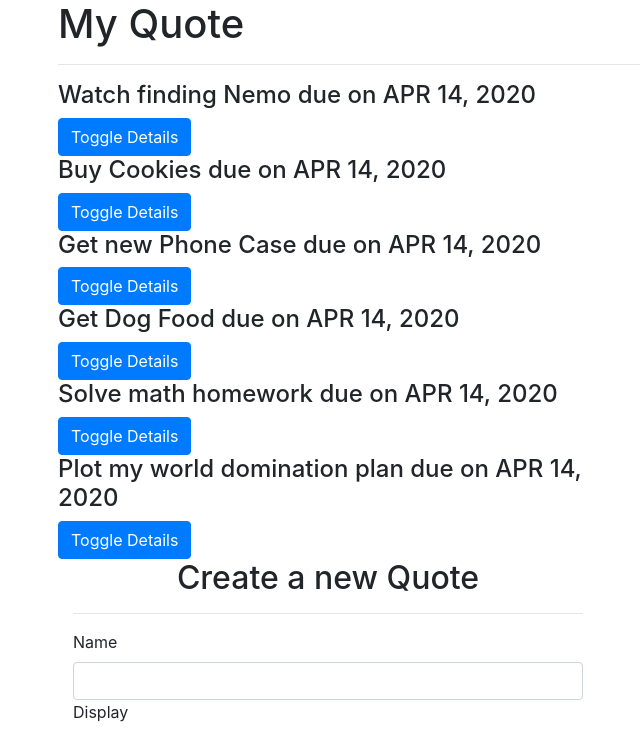
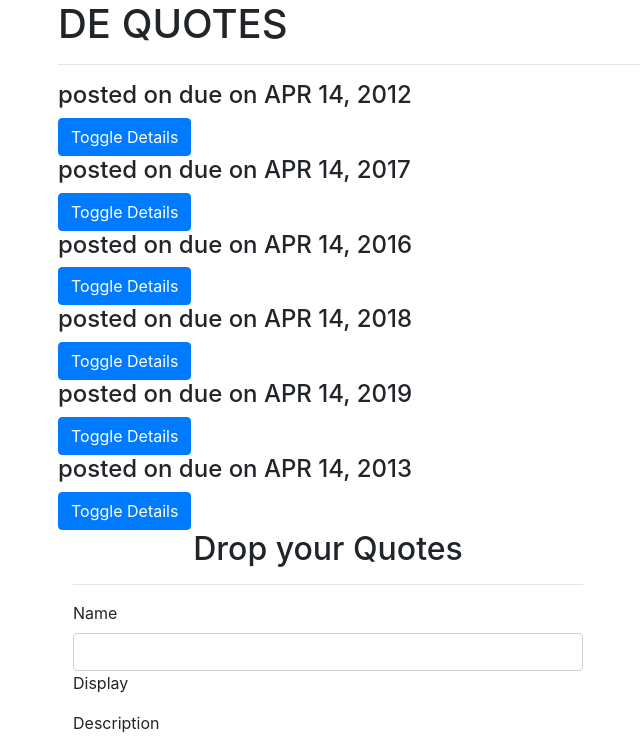
Before and after one commit to najma-amin/quote, an Angular app: page / in a window 1280 px wide. Shown: the top 741 px of the page, without its empty margins (27-667 px from the left). Built offline with nearby package versions, Linux system fonts and the light colour scheme.

Commit message:
content edited

```diff
--- a/src/app/quote-form/quote-form.component.html
+++ b/src/app/quote-form/quote-form.component.html
@@ -1,5 +1,5 @@
 <div class="container-fluid">
-    <h2 class="text-center">Create a new Quote</h2>
+    <h2 class="text-center">Drop your Quotes</h2>
     <hr>
 
     <form (ngSubmit)='submitQuote()' #quoteForm='ngForm'>
--- a/src/app/quote/quote.component.html
+++ b/src/app/quote/quote.component.html
@@ -1,5 +1,5 @@
 <div class="container">
-    <h1>My Quote</h1>
+    <h1>DE QUOTES</h1>
     <hr>
 
     <div class="row">
--- a/src/app/quote/quote.component.ts
+++ b/src/app/quote/quote.component.ts
@@ -9,12 +9,12 @@ import {Quote } from '../quote';
 export class QuoteComponent implements OnInit {
 
   quote:Quote[] = [
-    new Quote (1, 'Watch finding Nemo', 'Find an online version and watch merlin find his son',new Date(2020,3,14)),
-    new Quote(2,'Buy Cookies','I have to buy cookies for the parrot',new Date(2020,3,14)),
-    new Quote(3,'Get new Phone Case','Diana has her birthday coming up soon',new Date(2020,3,14)),
-    new Quote(4,'Get Dog Food','Pupper likes expensive snacks',new Date(2020,3,14)),
-    new Quote(5,'Solve math homework','Damn Math',new Date(2020,3,14)),
-    new Quote(6,'Plot my world domination plan','Cause I am an evil overlord',new Date(2020,3,14)),
+    new Quote (1, 'posted on', 'Programs must be written for people to read, and only incidentally for machines to execute. ',new Date(2012,3,14)),
+    new Quote(2,'posted on','I have to buy cookies for the parrot',new Date(2017,3,14)),
+    new Quote(3,'posted on','Diana has her birthday coming up soon',new Date(2016,3,14)),
+    new Quote(4,'posted on','Pupper likes expensive snacks',new Date(2018,3,14)),
+    new Quote(5,'posted on','Damn Math',new Date(2019,3,14)),
+    new Quote(6,'posted on','Cause I am an evil overlord',new Date(2013,3,14)),
   ];
   toggleDetails(index){
     this.quote[index].showDescription = !this.quote[index].showDescription;
```
